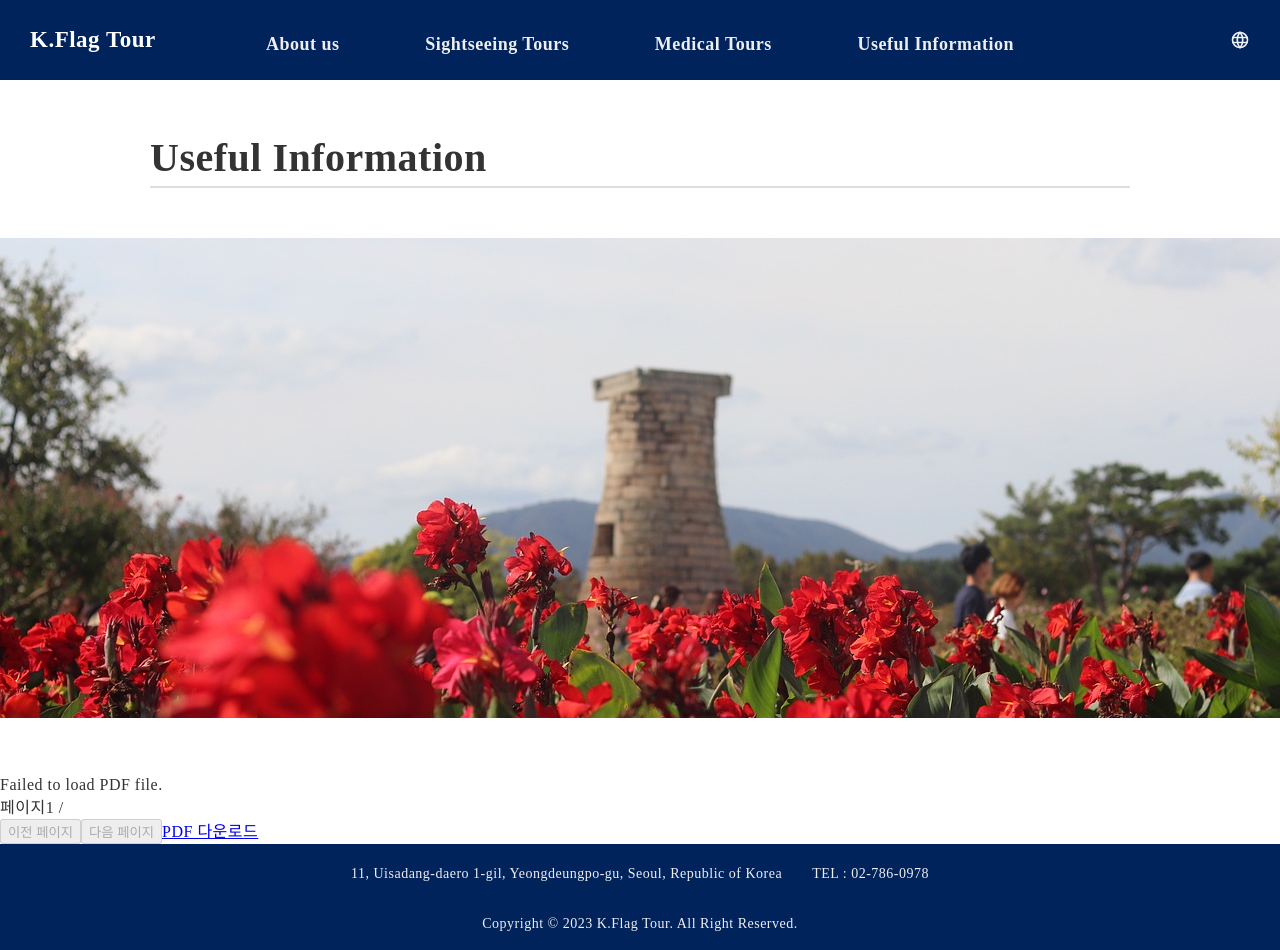
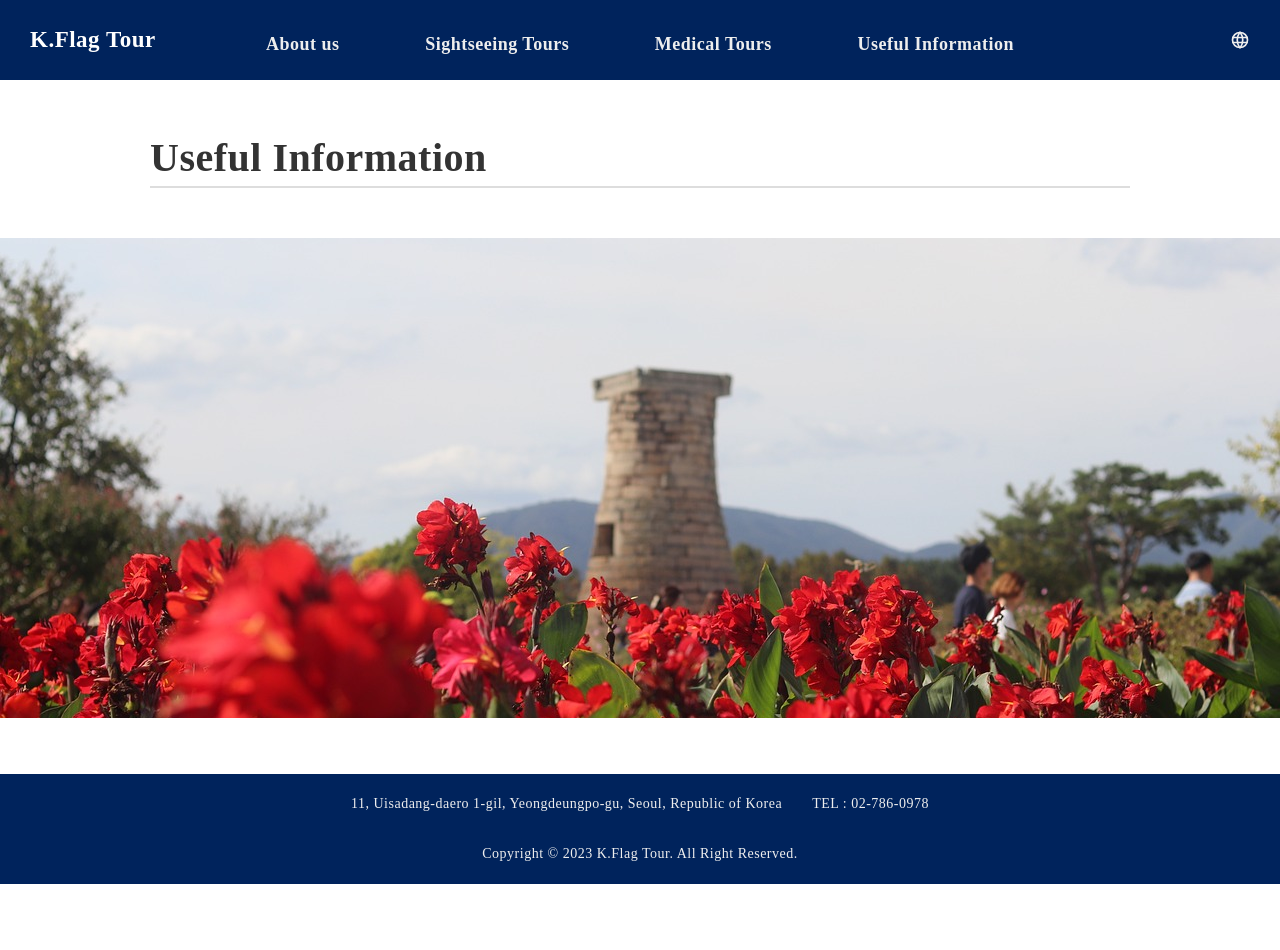
Before and after one commit to rladbal0101/K.FlagTour, a React (Create React App) app: page /useful_information in a window 1280 px wide. Shown: the top 950 px of the page. After the commit the page ends 884 px from the top, so only its background shows below. Built offline with nearby package versions, Linux system fonts and the light colour scheme; a web font is replaced by a local one.

Commit message:
2023-08-30 Useful Information
- pdf 주석 처리 (클라이언트 의견 조율 중)

```diff
--- a/public/index.html
+++ b/public/index.html
@@ -26,6 +26,7 @@
     -->
     <title>React App</title>
 
+    <!-- <script src="https://cdnjs.cloudflare.com/ajax/libs/pdf.js/2.11.472/pdf.min.js"></script> -->
   </head>
   <body>
     <noscript>You need to enable JavaScript to run this app.</noscript>
--- a/src/components/TourItem.js
+++ b/src/components/TourItem.js
@@ -24,8 +24,6 @@ const TourItemStyle = styled.div`
 function TourItem(props) {
   const { title, photo } = props;
 
-  console.log(title);
-
   return (
     <TourItemStyle>
       <img src={photo} />
--- a/src/pages/UsefulInformation.js
+++ b/src/pages/UsefulInformation.js
@@ -35,7 +35,7 @@ function UsefulInformation(props) {
         photo={usefulImg.imagePath}
       />
 
-      <UsefulInformationStyled>
+      {/* <UsefulInformationStyled>
         <Document
           file={`https://drive.google.com/uc?id=1JEoE2M8f7ATsdbzRE6L0cmaUQhHN_iJq`}
           // file={"/brochure.pdf"}
@@ -63,7 +63,7 @@ function UsefulInformation(props) {
         <a href='/brochure.pdf' download>
           PDF 다운로드
         </a>
-      </UsefulInformationStyled>
+      </UsefulInformationStyled> */}
     </>
   );
 }
```
